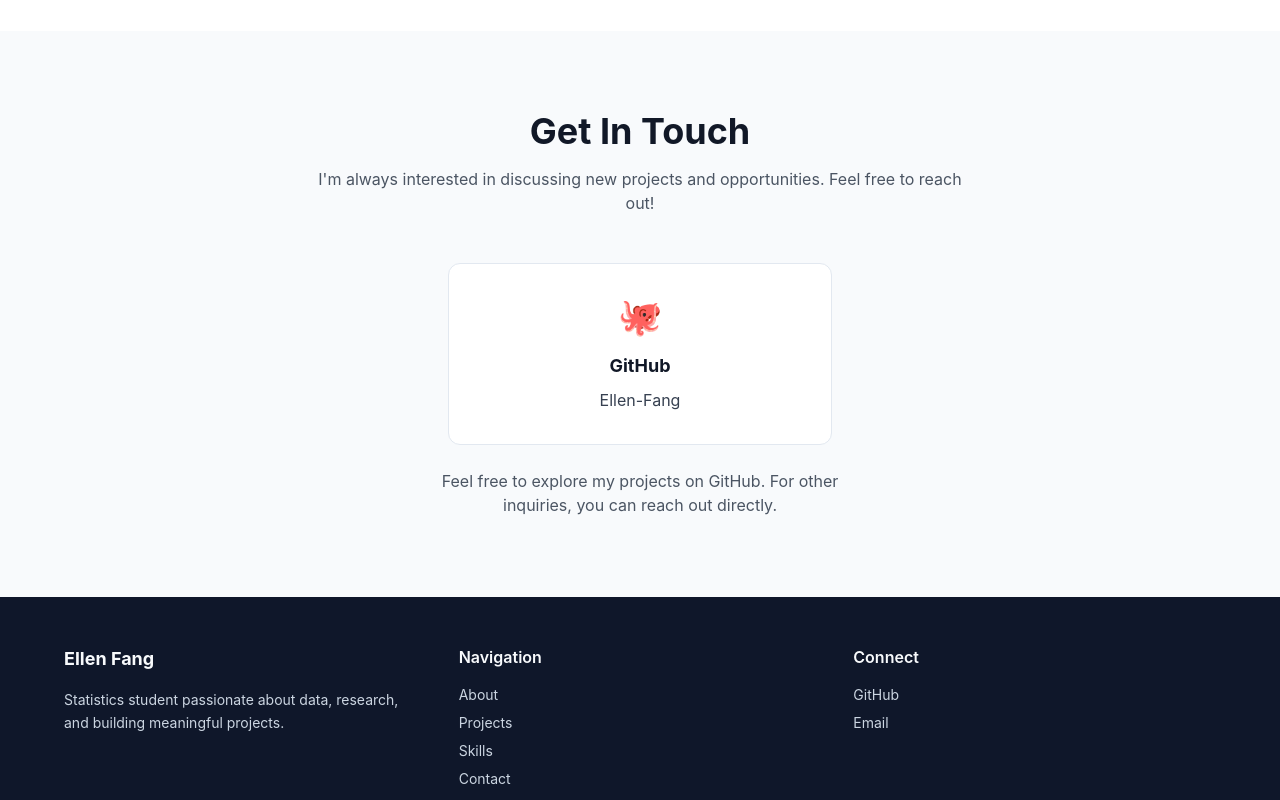
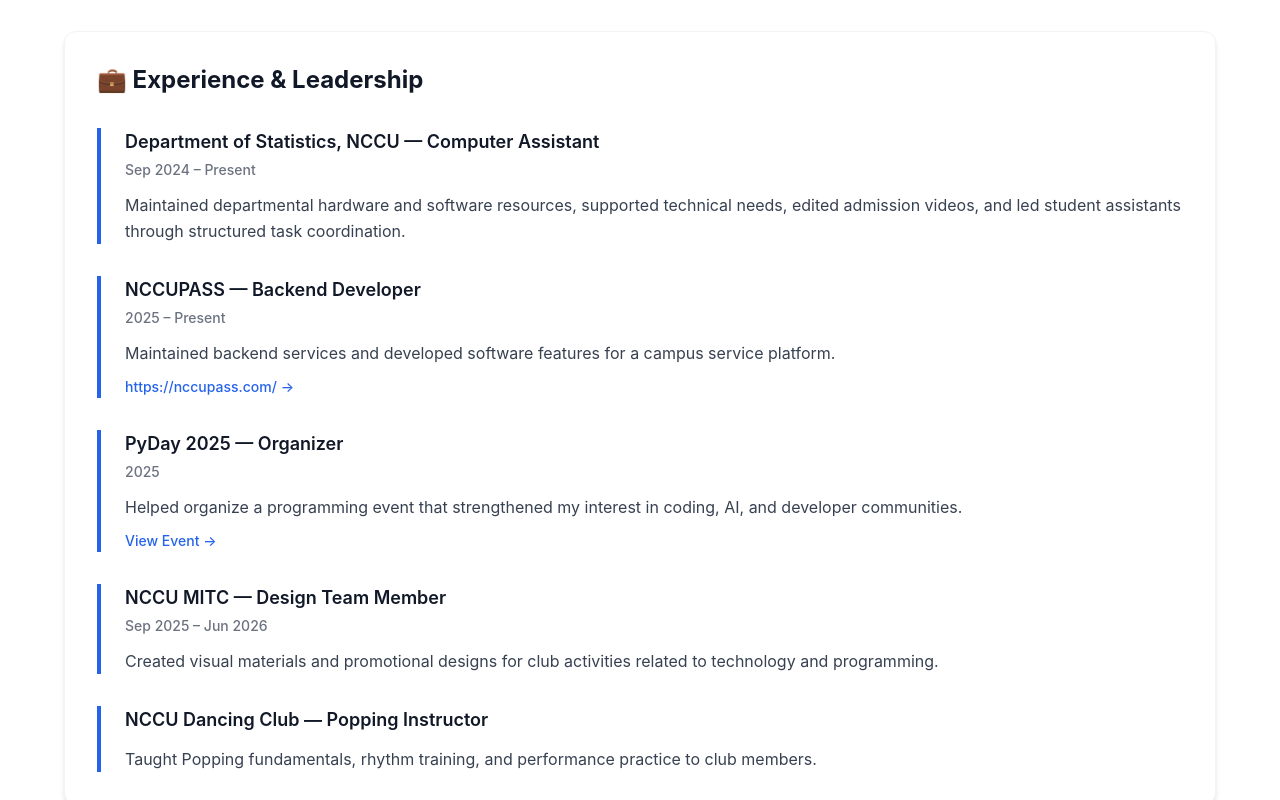
Before and after one commit to Ellen-Fang/ellen-fang-portfolio, a React (Vite) app: page / in a window 1280 px wide. Shown: the part 4340-5140 px from the top of the page. Built offline with nearby package versions, Linux system fonts and the light colour scheme.

Commit message:
Add Experience & Leadership section

```diff
--- a/src/components/Resume.jsx
+++ b/src/components/Resume.jsx
@@ -46,6 +46,65 @@ function Resume() {
             </div>
           </div>
         </div>
+
+        {/* Experience & Leadership Section */}
+        <div className="mt-20">
+          <div className="bg-white rounded-xl p-8 shadow-md border border-gray-100">
+            <h3 className="text-2xl font-bold text-gray-900 mb-8">💼 Experience & Leadership</h3>
+            <div className="space-y-8">
+              {/* Experience Item 1 */}
+              <div className="border-l-4 border-blue-600 pl-6">
+                <h4 className="text-lg font-semibold text-gray-900">Department of Statistics, NCCU — Computer Assistant</h4>
+                <p className="text-gray-500 text-sm font-medium mt-1 mb-3">Sep 2024 – Present</p>
+                <p className="text-gray-700 leading-relaxed">
+                  Maintained departmental hardware and software resources, supported technical needs, edited admission videos, and led student assistants through structured task coordination.
+                </p>
+              </div>
+
+              {/* Experience Item 2 */}
+              <div className="border-l-4 border-blue-600 pl-6">
+                <h4 className="text-lg font-semibold text-gray-900">NCCUPASS — Backend Developer</h4>
+                <p className="text-gray-500 text-sm font-medium mt-1 mb-3">2025 – Present</p>
+                <p className="text-gray-700 leading-relaxed mb-2">
+                  Maintained backend services and developed software features for a campus service platform.
+                </p>
+                <a href="https://nccupass.com/" target="_blank" rel="noopener noreferrer" className="text-blue-600 hover:text-blue-700 text-sm font-medium">
+                  https://nccupass.com/ →
+                </a>
+              </div>
+
+              {/* Experience Item 3 */}
+              <div className="border-l-4 border-blue-600 pl-6">
+                <h4 className="text-lg font-semibold text-gray-900">PyDay 2025 — Organizer</h4>
+                <p className="text-gray-500 text-sm font-medium mt-1 mb-3">2025</p>
+                <p className="text-gray-700 leading-relaxed mb-2">
+                  Helped organize a programming event that strengthened my interest in coding, AI, and developer communities.
+                </p>
+                <a href="https://www.accupass.com/event/2505150542041736392010" target="_blank" rel="noopener noreferrer" className="text-blue-600 hover:text-blue-700 text-sm font-medium">
+                  View Event →
+                </a>
+              </div>
+
+              {/* Experience Item 4 */}
+              <div className="border-l-4 border-blue-600 pl-6">
+                <h4 className="text-lg font-semibold text-gray-900">NCCU MITC — Design Team Member</h4>
+                <p className="text-gray-500 text-sm font-medium mt-1 mb-3">Sep 2025 – Jun 2026</p>
+                <p className="text-gray-700 leading-relaxed">
+                  Created visual materials and promotional designs for club activities related to technology and programming.
+                </p>
+              </div>
+
+              {/* Experience Item 5 */}
+              <div className="border-l-4 border-blue-600 pl-6">
+                <h4 className="text-lg font-semibold text-gray-900">NCCU Dancing Club — Popping Instructor</h4>
+                <p className="text-gray-500 text-sm font-medium mt-1 mb-3"></p>
+                <p className="text-gray-700 leading-relaxed">
+                  Taught Popping fundamentals, rhythm training, and performance practice to club members.
+                </p>
+              </div>
+            </div>
+          </div>
+        </div>
       </div>
     </section>
   )
```
